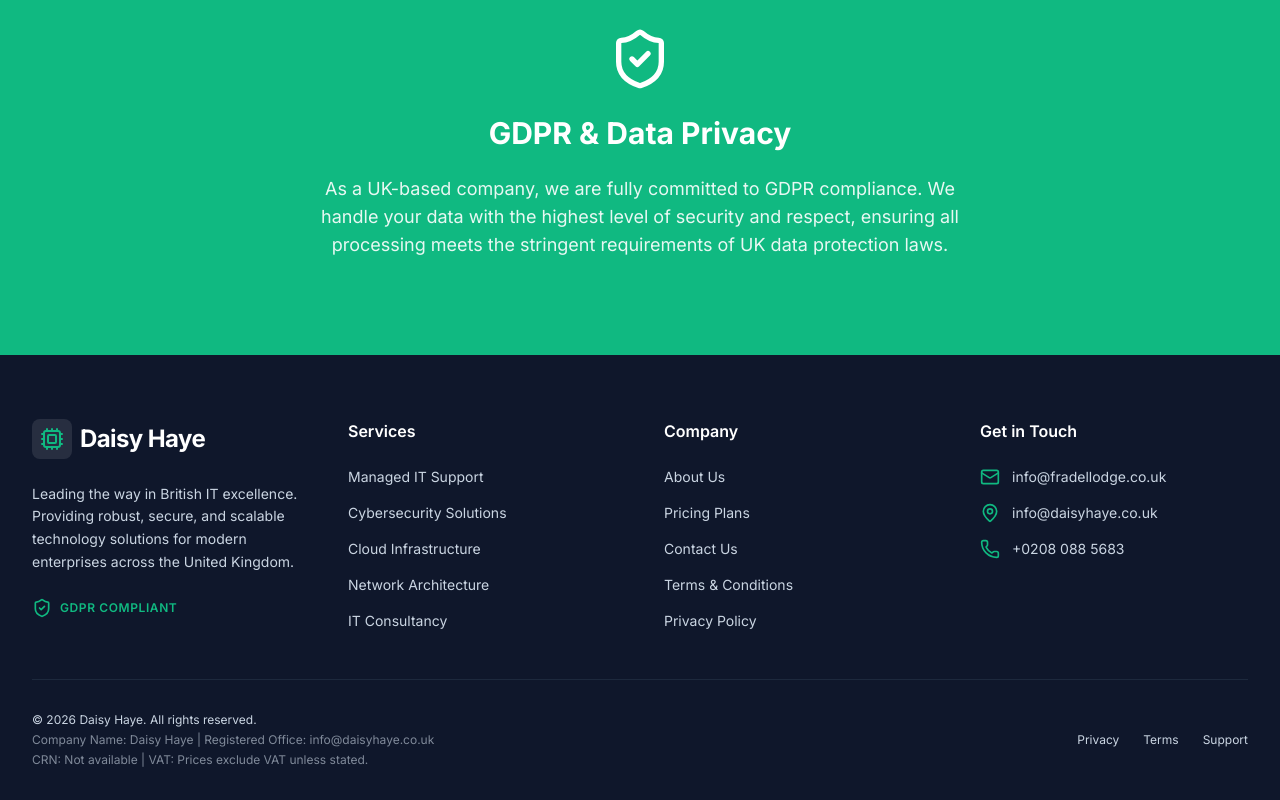
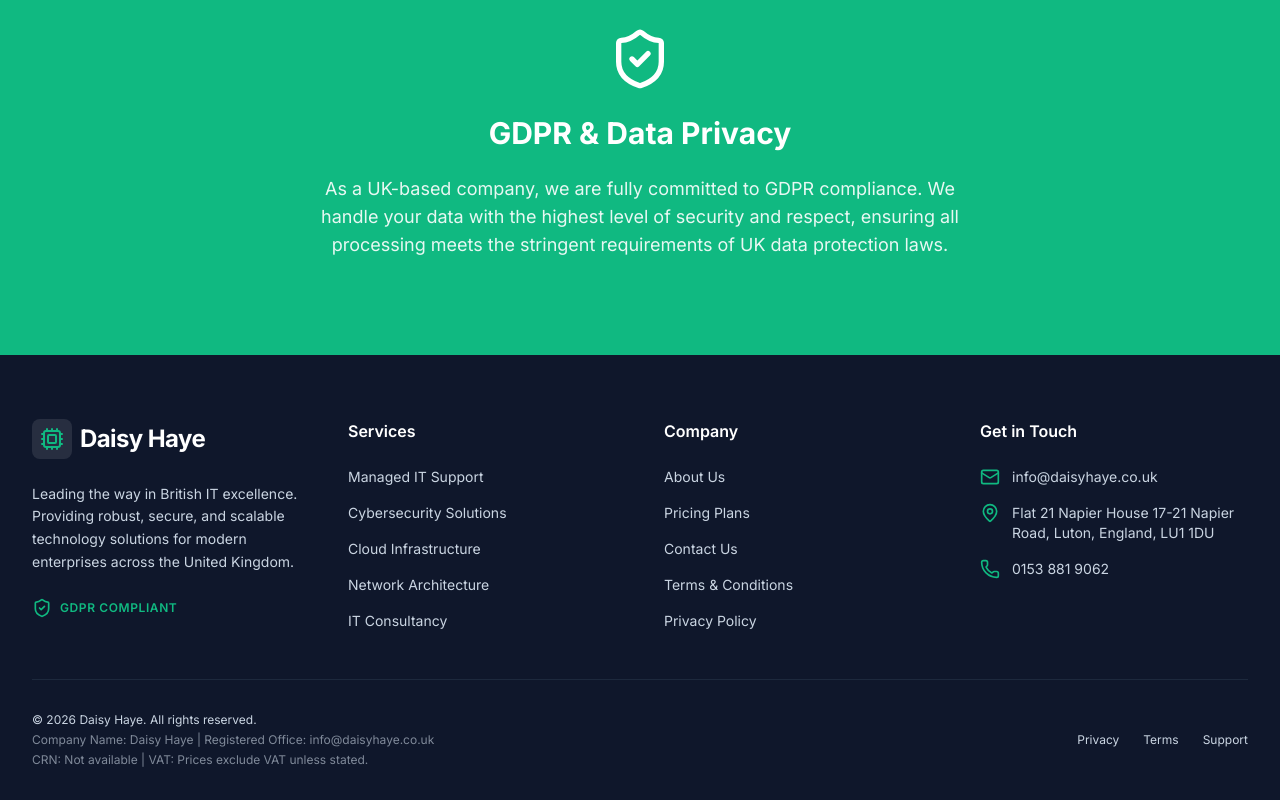
Before and after one commit to consultancy-outfit/100IT-SALESITES-001, a React (Vite) app: page /about in a window 1280 px wide. Shown: the part 2773-3573 px from the top of the page. Built offline with nearby package versions, Linux system fonts and the light colour scheme.

Commit message:
Update Footer.tsx
Company Information updated

```diff
--- a/src/components/Footer.tsx
+++ b/src/components/Footer.tsx
@@ -55,15 +55,15 @@ const Footer = () => {
             <ul className="space-y-4 text-sm">
               <li className="flex items-start space-x-3">
                 <Mail className="h-5 w-5 text-brand-accent shrink-0" />
-                <span>info@fradellodge.co.uk</span>
+                <span>info@daisyhaye.co.uk</span>
               </li>
               <li className="flex items-start space-x-3">
                 <MapPin className="h-5 w-5 text-brand-accent shrink-0" />
-                <span>info@daisyhaye.co.uk</span>
+                <span>Flat 21 Napier House 17-21 Napier Road, Luton, England, LU1 1DU</span>
               </li>
               <li className="flex items-start space-x-3">
                 <Phone className="h-5 w-5 text-brand-accent shrink-0" />
-                <span>+0208 088 5683</span>
+                <span>0153 881 9062</span>
               </li>
             </ul>
           </div>
```
